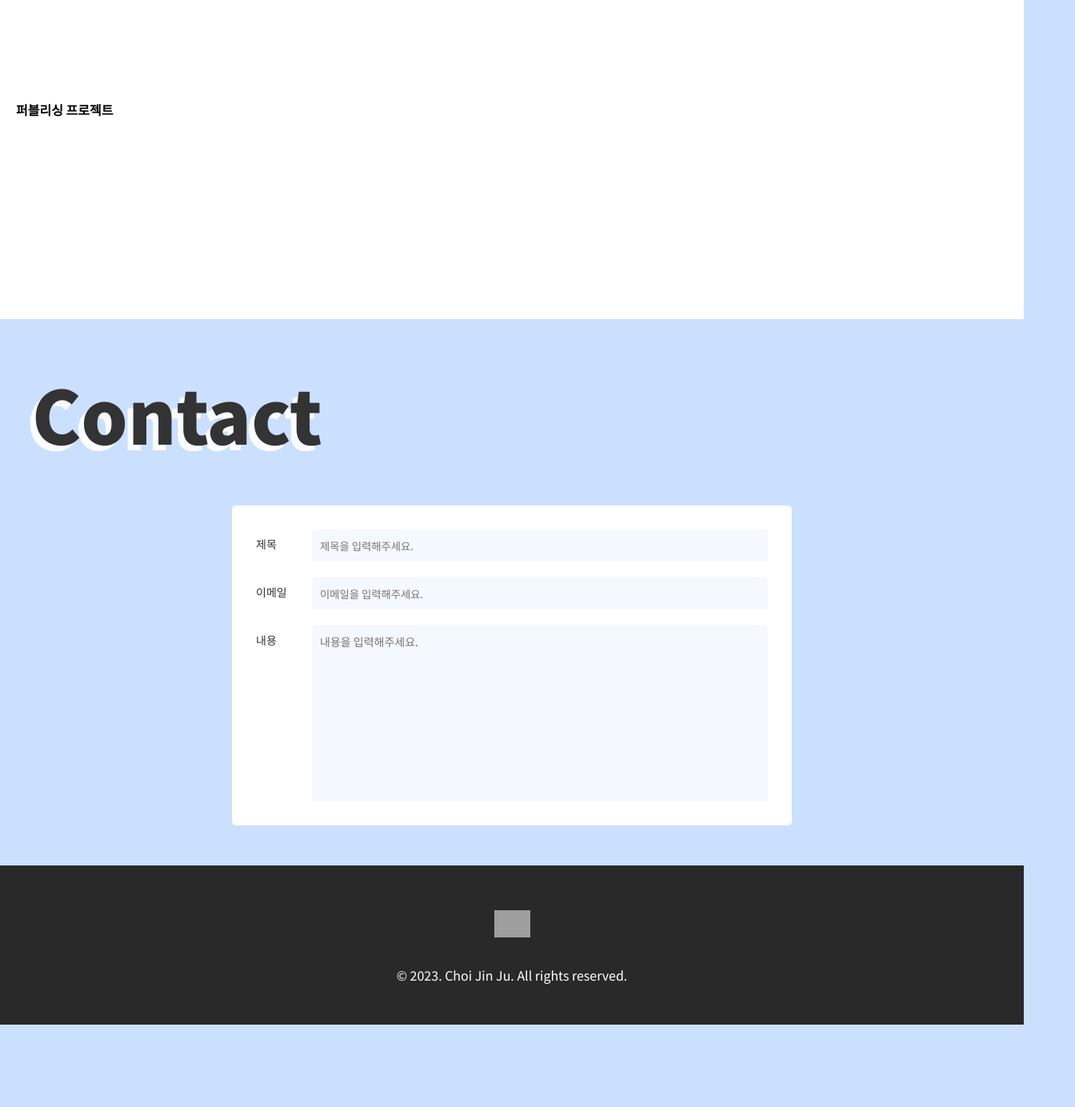
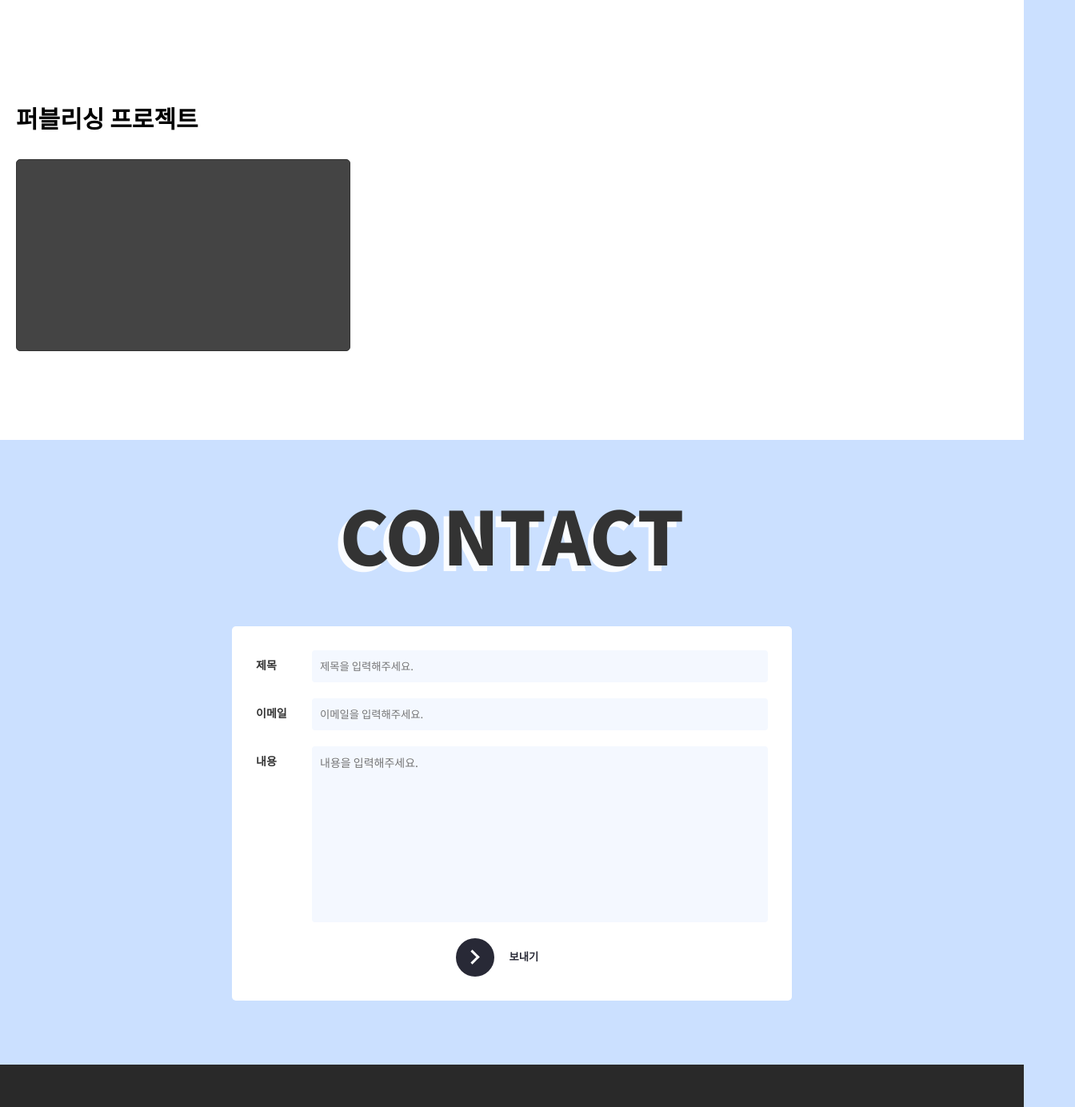
Before and after one commit to pearl1233333/Portfolio-site, a React (Vite) app: page / in a window 1280 px wide. Shown: the part 3360-4744 px from the top of the page at 80% size, 1344 px wide, since content can reach past the window. Before the commit the page ends 4641 px from the top, so only its background shows below. Built offline with nearby package versions, Linux system fonts and the light colour scheme; grey boxes are pictures that could not be loaded; a web font is replaced by a local one.

Commit message:
project 클래스 변경

```diff
--- a/index.html
+++ b/index.html
@@ -6,10 +6,8 @@
     <meta name="viewport" content="width=device-width, initial-scale=1.0" />
     <title>최진주 포트폴리오</title>
   </head>
-  <body id="smooth-wrapper">
-    <div id="smooth-content">
-      <div id="root"></div>
-    </div>
+  <body>
+    <div id="root"></div>
     <script type="module" src="./src/main.jsx"></script>
   </body>
 </html>
--- a/src/App.jsx
+++ b/src/App.jsx
@@ -5,9 +5,7 @@ import Introduce from './components/Introduce'
 import Project from './components/Project'
 import Footer from './components/Footer'
 import MobileMenu from './components/MobileMenu'
-import BgText from './components/BgText'
 import Contact from './components/Contact'
-
 import './css/aos.css';
 import AOS from 'aos';
 
@@ -50,7 +48,6 @@ function App() {
       </header>
       <main>
         <Banner />
-        <BgText />
         <Introduce />
         <Project />
         <Contact />
--- a/src/components/Contact.jsx
+++ b/src/components/Contact.jsx
@@ -5,7 +5,7 @@ function Contact() {
     <section id="contact">
       <div className="wrapper">
       <div className="contact_head">
-        <h3 data-aos="fade-up-right">Contact</h3>
+        <h3 data-aos="fade-up-right">CONTACT</h3>
       </div>
       <div className="contact_body" data-aos="fade-up-right">
         <form action="">
@@ -50,6 +50,17 @@ function Contact() {
               placeholder="내용을 입력해주세요."
             ></textarea>
           </div>
+          <div className="form_btn">
+            <button
+              type="submit"
+              className="btn_submit"
+            >
+            <span class="circle" aria-hidden="true">
+            <span class="icon arrow"></span>
+            </span>
+            <span class="button-text">보내기</span>
+          </button>
+          </div>
         </form>
       </div>
       </div>
--- a/src/components/Project.jsx
+++ b/src/components/Project.jsx
@@ -17,12 +17,12 @@ function Project() {
             className='project_item'
             data-aos-once="true"
           >
-            <div className="item_img" data-aos="fade-right">
+            <div className="item_image" data-aos="fade-right">
               <img src={Banner01} alt="술렁술렁 메인 이미지" />
             </div>
-            <div className='item_info' data-aos="fade-left">
-              <h3 className='item_info_title'>술렁술렁<span> _ 전통주 정보공유 웹 플랫폼 </span></h3>
-              <div className='item_info_body'>
+            <div className='item_cont' data-aos="fade-left">
+              <h3 className='item_title'>술렁술렁<span> _ 전통주 정보공유 웹 플랫폼 </span></h3>
+              <div className='item_details'>
                 <div className='item_text'>
                   동기들과 진행한 파이널 프로젝트입니다. 술을 좋아하는 5명의 학생들이 모여 우리나라의 전통주를 널리 알리고자 만든 웹 사이트입니다.
                 </div>
@@ -76,12 +76,12 @@ function Project() {
             className='project_item'
             data-aos-once="true"
           >
-            <div className="item_img" data-aos="fade-right">
+            <div className="item_image" data-aos="fade-right">
               <img src={Banner02} alt="술렁술렁 메인 이미지" />
             </div>
-            <div className='item_info' data-aos="fade-left">
-              <h3 className='item_info_title'>날씨 앱<span> _ 전세계 날씨 정보 앱</span></h3>
-              <div className='item_info_body'>
+            <div className='item_cont' data-aos="fade-left">
+              <h3 className='item_title'>날씨 앱<span> _ 전세계 날씨 정보 앱</span></h3>
+              <div className='item_details'>
                 <div className='item_text'>
                   OpenWeatherMap api를 활용해 만든 개인프로젝트입니다.
                 </div>
@@ -128,12 +128,12 @@ function Project() {
             className='project_item'
             data-aos-once="true"
           >
-            <div className="item_img" data-aos="fade-right">
+            <div className="item_image" data-aos="fade-right">
               <img src={Banner01} alt="술렁술렁 메인 이미지" />
             </div>
-            <div className='item_info' data-aos="fade-left">
-              <h3 className='item_info_title'>감정일기장</h3>
-              <div className='item_info_body'>
+            <div className='item_cont' data-aos="fade-left">
+              <h3 className='item_title'>감정일기장</h3>
+              <div className='item_details'>
                 <div className='item_text'>
                 내 감정을 1에서 5까지 표시하고 제목과 게시글을 작성하여 리스트 형식으로 한눈에 볼 수 있는 일기장
                 </div>
@@ -175,10 +175,15 @@ function Project() {
               </div>
             </div>
           </article>
-          <article className='project_item'>
-            <h4 className='item_title'>퍼블리싱 프로젝트</h4>
-            <div className='item'>
-
+          <article className='project_card'>
+            <h2 className='project_card_title'>퍼블리싱 프로젝트</h2>
+            <div className='project_card_list'>
+              <div className='card_inner'>
+                <div className='card_text'>
+                <h3 className='card_title'>클리오</h3>
+                <p className='card_desc'>모바일 페이지 퍼블리싱</p>
+                </div>
+              </div>
             </div>
           </article>
         </div>
--- a/src/css/style.css
+++ b/src/css/style.css
@@ -9,6 +9,9 @@ body {
   overflow-x: hidden;
 }
 
+#root {
+  overflow: hidden;
+}
 
 /* ------------------------------
             메인배너
@@ -124,35 +127,6 @@ body {
   }
 }
 
-/* 메인 스크롤 텍스트 */
-.smooth-wrapper {
-  position: relative;
-  overflow: hidden;
-}
-
-.scroll-text {
-  position: absolute;
-}
-.scroll-text p {
-  font-family: "wild_worldbold";
-  font-size: clamp(3rem, 10.5vw, 120px);
-  text-align: center;
-  color: transparent;
-  -webkit-text-stroke-width: 1.5px;
-  -webkit-text-stroke-color: rgba(2, 2, 2, 0.7);
-  z-index: -10;
-}
-.scroll-text.first {
-  bottom: -5%;
-  left: -5%;
-}
-.scroll-text.second {
-  bottom: -35%;
-  right: -5%;
-}
-
-
-
 /* ------------------------------
               소개
 ------------------------------- */
@@ -245,35 +219,42 @@ body {
   .introduce_img img {
     width: 100%;
   }
+  .introduce_title p {
+    font-size: 18px;
+  }
   .introduce_text {
     width: 100%;
     margin-bottom: 50px;
     margin-right: 0;
   }
-  .introduce_skill {
-    margin-top: 30px;
-  }
-  .skill_name {
-    font-size: 14px;
-  }
+
 }
 @media screen and (max-width: 480px) {
   #introduce {
-    padding: 120px 0 40px;
+    padding: 20px 0 40px;
   }
   .introduce_text {
-    margin-top: 30px;
+    margin-top: 20px;
+  }
+  .introduce_title p {
+    font-size: 16px;
+  }
+  .introduce_title p br {
+    display: none !important;
   }
   .introduce_info ul li {
     display: block;
-    margin-bottom: 10px;
+    margin-bottom: 5px;
     font-size: 14px;
   }
   .introduce_info ul li .label {
     display: inline-block;
     min-width: auto;
     margin-right: 7px;
-    margin-bottom: 5px;
+    margin-bottom: 0px;
+  }
+  .introduce_info ul li .label span {
+    font-size: 14px;
   }
   .introduce_info ul li .text {
     padding-left: 6px;
@@ -283,16 +264,6 @@ body {
   }
   .introduce_info ol li {
     margin-bottom: 0;
-  }
-  .introduce_skill {
-    margin-top: 30px;
-  }
-  .skill_name > span {
-    display: block;
-  }
-  .introduce_chart canvas {
-    width: 70px !important;
-    height: 70px !important;
   }
 }
 
@@ -326,29 +297,29 @@ body {
   justify-content: space-between;
   margin-bottom: 140px;
 }
-.item_img {
+.item_image {
   width: 500px;
   border: 1px solid #bfbfbf;
   border-radius: 10px;
   overflow: hidden;
   transition: all 0.3s ease-in-out;
 }
-.item_img img {
+.item_image img {
   width: 100%;
   height: 100%;
 }
-.item_info {
+.item_cont {
   width: calc(100% - 540px);
   padding-bottom: 10px;
 }
-.item_info_title {
+.item_title {
   margin-bottom: 20px;
   line-height: 1.2rem;
   font-size: 32px;
   font-weight: bold;
   color: #333;
 }
-.item_info_title span {
+.item_title span {
   font-size: 18px;
 }
 .item_description {
@@ -431,11 +402,11 @@ body {
   background-color: #151515;
 }
 @media (max-width: 1200px) {
-  .item_img {
+  .item_image {
     width: 430px;
     border-radius: 7px;
   }
-  .item_info {
+  .item_cont {
     width: calc(100% - 460px);
     padding-bottom: 0;
   }
@@ -444,34 +415,73 @@ body {
   .project_item {
     display: block;
   }
-  .item_img {
+  .item_image {
     width: 70%;
     margin: 0 auto 40px;
     border-radius: 4px;
   }
-  .item_info {
+  .item_cont {
     width: 100%;
   }
-  .item_info h3 {
+  .item_title {
     margin-bottom: 10px;
     font-size: 24px;
-  }
-  .item_info p {
-    margin-bottom: 20px;
-    font-size: 16px;
   }
   .item_description {
     margin-bottom: 30px;
   }
 }
 @media (max-width: 480px) {
+  .project_head {
+    margin-bottom: 40px;
+  }
+  .project_head h3 {
+    text-shadow: 5px 5px 0 rgba(203, 224, 255, 0.7);
+  }
   .project_item {
     margin-bottom: 80px;
   }
-  .item_img {
+  .item_image {
     width: 100%;
     margin: 0 auto 30px;
   }
+}
+
+/* 퍼블리싱 프로젝트 */
+.project_card {
+  display: block;
+}
+.project_card_title {
+  margin-bottom: 30px;
+  font-size: 30px;
+}
+.project_card_list {
+  display: flex;
+  align-items: center;
+  margin: -1%;
+}
+.card_inner {
+  width: 33%;
+  height: 15rem;
+  padding: 25px;
+  margin: 1%;
+  border: 1px solid #333;
+  border-radius: 5px;
+  background-color: #444;
+  box-sizing: border-box;
+}
+.card_text {
+  display: none;
+}
+.card_title {
+  color: #fff;
+}
+.card_desc {
+  font-size: 14px;
+  color: #fff;
+}
+.card_inner:hover .card_text {
+  display: block;
 }
 
 /* 버튼 */
@@ -611,13 +621,14 @@ body {
 
 /* Contact */
 #contact {
-  padding: 50px 0;
+  padding: 50px 0 80px;
 }
 .contact_head {
   margin-bottom: 50px;
 }
 .contact_head h3 {
   margin-bottom: 15px;
+  text-align: center;
   font-weight: 900;
   font-size: clamp(1.8rem, 10.5vw, 92px);
   color: #333;
@@ -647,7 +658,7 @@ body {
   width: 70px;
   height: 36px;
   font-size: 14px;
-  font-weight: 500;
+  font-weight: 700;
   color: #333;
 }
 .form_input {
@@ -671,7 +682,85 @@ body {
   resize: none;
   box-sizing: border-box;
 }
+.form_btn {
+  height: 48px;
+  text-align: center;
+}
 
+.btn_submit {
+  position: relative;
+  display: inline-block;
+  width: 140px;
+  cursor: pointer;
+  background: transparent;
+}
+
+.btn_submit .circle {
+  transition: all 0.45s cubic-bezier(0.65, 0, 0.076, 1);
+  position: relative;
+  display: block;
+  margin: 0;
+  width: 48px;
+  height: 48px;
+  background: #282936;
+  border-radius: 24px;
+}
+
+.btn_submit .circle .icon {
+  transition: all 0.45s cubic-bezier(0.65, 0, 0.076, 1);
+  position: absolute;
+  top: 0;
+  bottom: 0;
+  margin: auto;
+  background: #fff;
+}
+
+.btn_submit .circle .icon.arrow {
+  transition: all 0.45s cubic-bezier(0.65, 0, 0.076, 1);
+  left: 12px;
+  width: 16px;
+  height: 0.15rem;
+  background: none;
+}
+
+.btn_submit .circle .icon.arrow::before {
+  position: absolute;
+  content: '';
+  top: -5px;
+  right: 1px;
+  width: 10px;
+  height: 10px;
+  border-top: 3px solid #fff;
+  border-right: 3px solid #fff;
+  transform: rotate(45deg);
+}
+
+.btn_submit .button-text {
+  transition: all 0.45s cubic-bezier(0.65, 0, 0.076, 1);
+  position: absolute;
+  top: 0;
+  left: 0;
+  right: 0;
+  bottom: 0;
+  padding: 0.75rem 0;
+  margin: 0 0 0 1.85rem;
+  color: #282936;
+  font-weight: 700;
+  line-height: 1.6;
+  text-align: center;
+  text-transform: uppercase;
+}
+.btn_submit:hover .circle {
+  width: 100%;
+}
+.btn_submit:hover .circle .icon.arrow {
+
+  background-color: #fff;
+  transform: translate(1rem, 0);
+}
+.btn_submit:hover .button-text {
+  color: #fff;
+}
 @media (max-width: 768px) {
   .contact_body {
     max-width: 100%;
```
